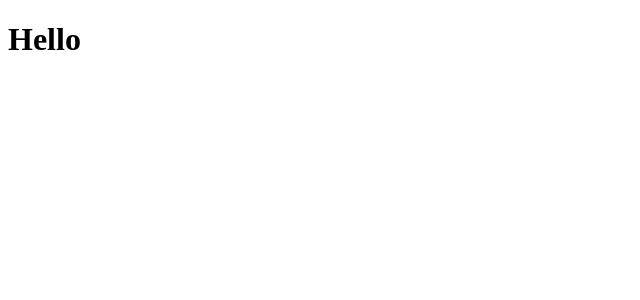
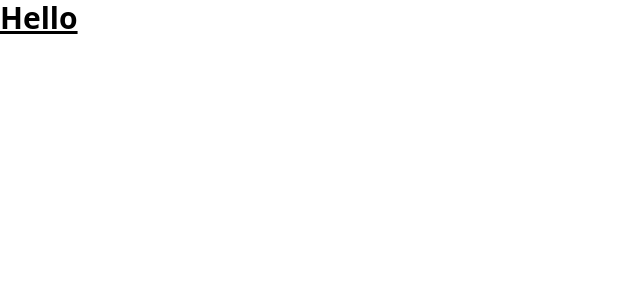
Before and after one commit to Totsylol/Belize-Maya-Forest-Trust, a React (Create React App) app in the folder AppArch/frontend/BMFT/: page / in a window 1280 px wide. Shown: the top 300 px of the page, without its empty margins (0-640 px from the left). Built offline with nearby package versions, Linux system fonts and the light colour scheme.

Commit message:
Tailwind setup

```diff
--- a/AppArch/frontend/BMFT/package.json
+++ b/AppArch/frontend/BMFT/package.json
@@ -34,5 +34,8 @@
       "last 1 firefox version",
       "last 1 safari version"
     ]
+  },
+  "devDependencies": {
+    "tailwindcss": "^3.4.4"
   }
 }
--- a/AppArch/frontend/BMFT/src/components/Home.js
+++ b/AppArch/frontend/BMFT/src/components/Home.js
@@ -2,7 +2,7 @@
 
 const Home = () => {
   return (
-    <div>
+    <div className="text-3xl font-bold underline">
       <h1>Hello</h1>
     </div>
   )
--- /dev/null
+++ b/AppArch/frontend/BMFT/src/index.css
@@ -0,0 +1,3 @@
+@tailwind base;
+@tailwind components;
+@tailwind utilities;
--- a/AppArch/frontend/BMFT/src/index.js
+++ b/AppArch/frontend/BMFT/src/index.js
@@ -1,5 +1,6 @@
 import React from 'react';
 import ReactDOM from 'react-dom/client';
+import './index.css';
 import App from './App';
 import reportWebVitals from './reportWebVitals';
 
--- /dev/null
+++ b/AppArch/frontend/BMFT/tailwind.config.js
@@ -0,0 +1,8 @@
+/** @type {import('tailwindcss').Config} */
+module.exports = {
+  content: ["./src/**/*.{js,jsx,ts,tsx}",],
+  theme: {
+    extend: {},
+  },
+  plugins: [],
+}
```
Also changed, not shown: 1 other file (tests, documents, lock files or other folders).
